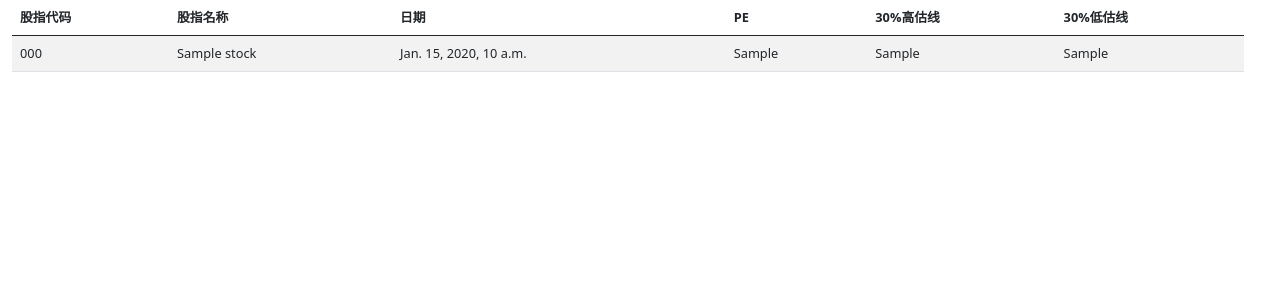
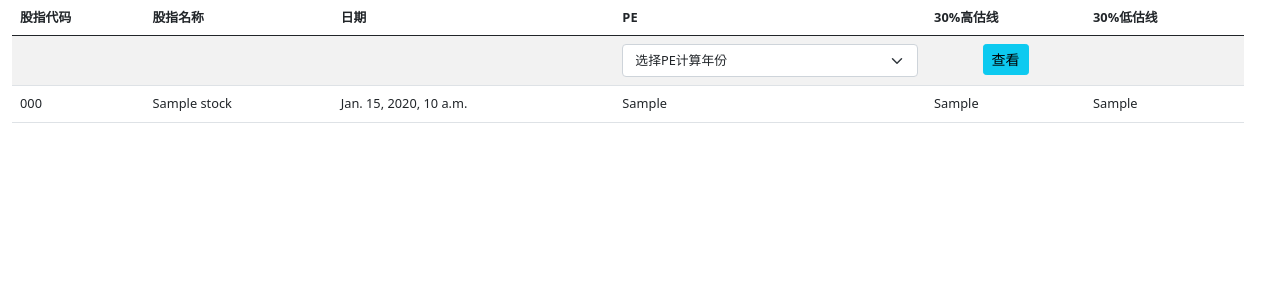
Before and after one commit to xiaoli/Light, a Django app: template ultron/stocks/templates/list_all_report.html in a window 1280 px wide. Shown: the part 56-356 px from the top of the page. Run offline with Django 3.2, Linux system fonts and the light colour scheme; the template is opened without the code that fills it: most values are stand-ins (such as "Sample title", 1, 10 or a date in 2020); some libraries are stand-ins or nearby versions.

Commit message:
日报支持年份

```diff
--- a/ultron/stocks/templates/list_all_report.html
+++ b/ultron/stocks/templates/list_all_report.html
@@ -19,6 +19,24 @@
                 </tr>
               </thead>
               <tbody>
+                  <tr>
+                      <form action="{% url "list_all_report" %}" method="GET">
+                          <input name="sid" value="{{ sid }}" type="hidden">
+                      <td colspan="3"></td>
+                      <td>
+                          <select class="form-select" name="year">
+                            <option selected>选择PE计算年份</option>
+                            {% for i in '0123456789'|make_list %}
+                                <option value="{{ forloop.counter }}" {% if year == forloop.counter|stringformat:"i" %}selected{% endif %}>{{ forloop.counter }}年</option>
+                            {% endfor %}
+                          </select>
+                      </td>
+                      <td class="text-center">
+                          <input class="btn btn-info btn-sm" type="submit" value="查看">
+                      </td>
+                      <td colspan="3"></td>
+                      </form>
+                  </tr>
               {% for r in r_list %}
                   <tr>
                       <td>{{ r.stock.code }}</td>
```
Also changed, not shown: ultron/stocks/views.py (+6 -3 lines).
